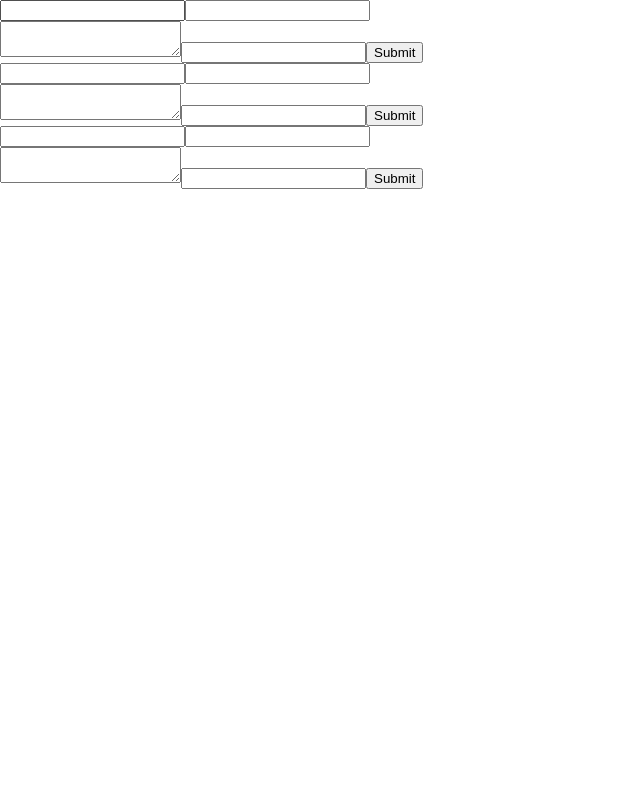
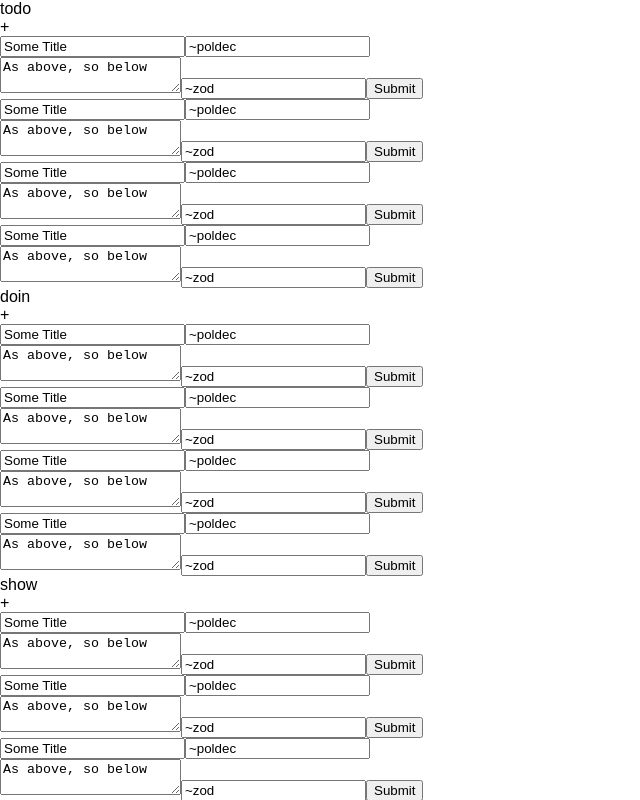
Before and after one commit to vvisigoth/taskk-ui, a React (Create React App) app: page / in a window 1280 px wide. Shown: the top 800 px of the page, without its empty margins (0-640 px from the left). Built offline with nearby package versions, Linux system fonts and the light colour scheme.

Commit message:
use dummy data and pass through to child components

```diff
--- a/src/App.js
+++ b/src/App.js
@@ -1,10 +1,165 @@
 import React, { Component } from 'react';
 import Column from './Column';
 
-const App = () => {
-	return (
-		<Column/>
-	);
+class App extends Component{
+  constructor(props) {
+    super(props);
+    this.renderColumns = this.renderColumns.bind(this);
+    // fetch full board
+    this.state = {
+      board:
+        [
+          {
+            name: 'todo',
+            issues:
+              [
+                {
+                  issue: '123',
+                  title: 'Some Title',
+                  author: '~poldec',
+                  assignee: '~zod',
+                  description: 'As above, so below'
+                },
+                {
+                  issue: '456',
+                  title: 'Some Title',
+                  author: '~poldec',
+                  assignee: '~zod',
+                  description: 'As above, so below'
+                },
+                {
+                  issue: '789',
+                  title: 'Some Title',
+                  author: '~poldec',
+                  assignee: '~zod',
+                  description: 'As above, so below'
+                },
+                {
+                  issue: '321',
+                  title: 'Some Title',
+                  author: '~poldec',
+                  assignee: '~zod',
+                  description: 'As above, so below'
+                }
+              ]
+          },
+          {
+            name: 'doin',
+            issues:
+              [
+                {
+                  issue: '123',
+                  title: 'Some Title',
+                  author: '~poldec',
+                  assignee: '~zod',
+                  description: 'As above, so below'
+                },
+                {
+                  issue: '456',
+                  title: 'Some Title',
+                  author: '~poldec',
+                  assignee: '~zod',
+                  description: 'As above, so below'
+                },
+                {
+                  issue: '789',
+                  title: 'Some Title',
+                  author: '~poldec',
+                  assignee: '~zod',
+                  description: 'As above, so below'
+                },
+                {
+                  issue: '321',
+                  title: 'Some Title',
+                  author: '~poldec',
+                  assignee: '~zod',
+                  description: 'As above, so below'
+                }
+              ]
+          },
+          {
+            name: 'show',
+            issues:
+              [
+                {
+                  issue: '123',
+                  title: 'Some Title',
+                  author: '~poldec',
+                  assignee: '~zod',
+                  description: 'As above, so below'
+                },
+                {
+                  issue: '456',
+                  title: 'Some Title',
+                  author: '~poldec',
+                  assignee: '~zod',
+                  description: 'As above, so below'
+                },
+                {
+                  issue: '789',
+                  title: 'Some Title',
+                  author: '~poldec',
+                  assignee: '~zod',
+                  description: 'As above, so below'
+                },
+                {
+                  issue: '321',
+                  title: 'Some Title',
+                  author: '~poldec',
+                  assignee: '~zod',
+                  description: 'As above, so below'
+                }
+              ]
+          },
+          {
+            name: 'done',
+            issues:
+              [
+                {
+                  issue: '123',
+                  title: 'Some Title',
+                  author: '~poldec',
+                  assignee: '~zod',
+                  description: 'As above, so below'
+                },
+                {
+                  issue: '456',
+                  title: 'Some Title',
+                  author: '~poldec',
+                  assignee: '~zod',
+                  description: 'As above, so below'
+                },
+                {
+                  issue: '789',
+                  title: 'Some Title',
+                  author: '~poldec',
+                  assignee: '~zod',
+                  description: 'As above, so below'
+                },
+                {
+                  issue: '321',
+                  title: 'Some Title',
+                  author: '~poldec',
+                  assignee: '~zod',
+                  description: 'As above, so below'
+                }
+              ]
+          }
+        ]
+    };
+  }
+  renderColumns() {
+    return this.state.board.map(c => (
+      <Column key={c.name} colData={c}/>
+    ));
+  }
+  render() {
+    return (
+      <div className="cont">
+      {this.renderColumns()}
+      </div>
+    )
+  }
 };
 
 export default App;
--- a/src/Column.js
+++ b/src/Column.js
@@ -6,18 +6,26 @@ import Tile from './Tile';
 class Column extends Component {
   constructor(props) {
     super(props);
+    console.debug(props);
+
     this.renderTiles = this.renderTiles.bind(this);
-		this.state = { tiles: [0, 1, 2] };
+    this.state = props.colData
   }
   renderTiles() {
-		return this.state.tiles.map(t => (
-			<Tile key={t}/>
+    return this.state.issues.map(t => (
+      <Tile key={t.issue} issueData={t}/>
     ));
   }
   render() {
     return (
       <div className="column">
+        <div className="headlet">
+          <div className="headlet-container">{this.state.name}</div>
+          <div className="add-button">+</div>
+        </div>
+        <div className="col-container">
           {this.renderTiles()}
+        </div>
       </div>
     );
   }
--- a/src/Tile.js
+++ b/src/Tile.js
@@ -3,17 +3,25 @@
 import React, {Component} from 'react';
 
 class Tile extends Component {
+    constructor(props) {
+        super(props);
+        this.state = props.issueData;
+        this.submitChanges = this.submitChanges.bind(this);
+    }
+    submitChanges() {
+        return;
+    }
 	render() {
 		return (
 			<div className="tile">
 				<div className="tile-container">
-					<input className="title" type="text" value={this.title}/>
-					<input className="author" type="text" value={this.author}/>
+					<input className="title" type="text" value={this.state.title}/>
+					<input className="author" type="text" value={this.state.author}/>
 				</div>
 				<div className="indicator"></div>
-				<textarea className="description">{this.description}</textarea>
-				<input className="assignee" type="text" value={this.assignee}/>
-				<input className="submit" type="submit" onClick={this.submitChanges}/>
+				<textarea className="description" value={this.state.description}></textarea>
+				<input className="assignee" type="text" value={this.state.assignee}/>
+				<input className="submit" type="submit" onClick={this.submitChanges()}/>
 			</div>
 		);
 	}
```
Lines whose indentation alone changed are shown as unchanged.
